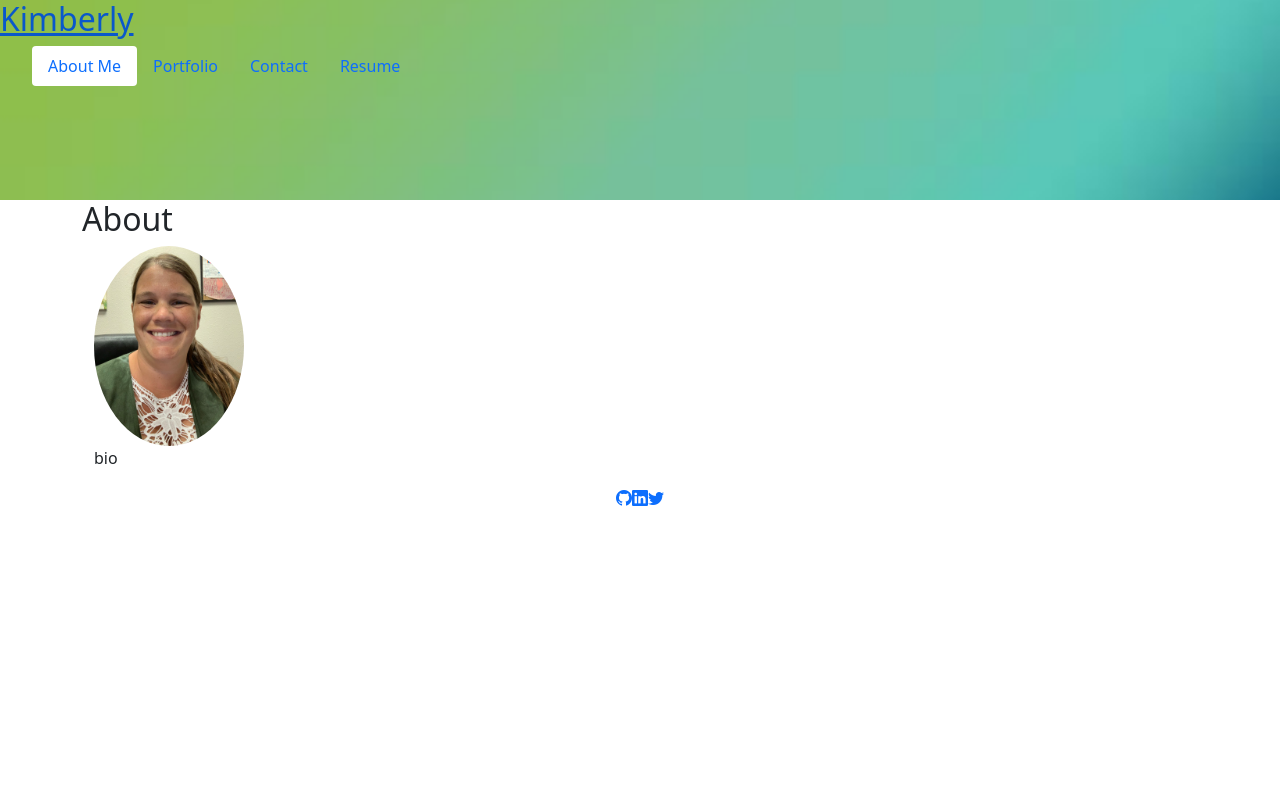
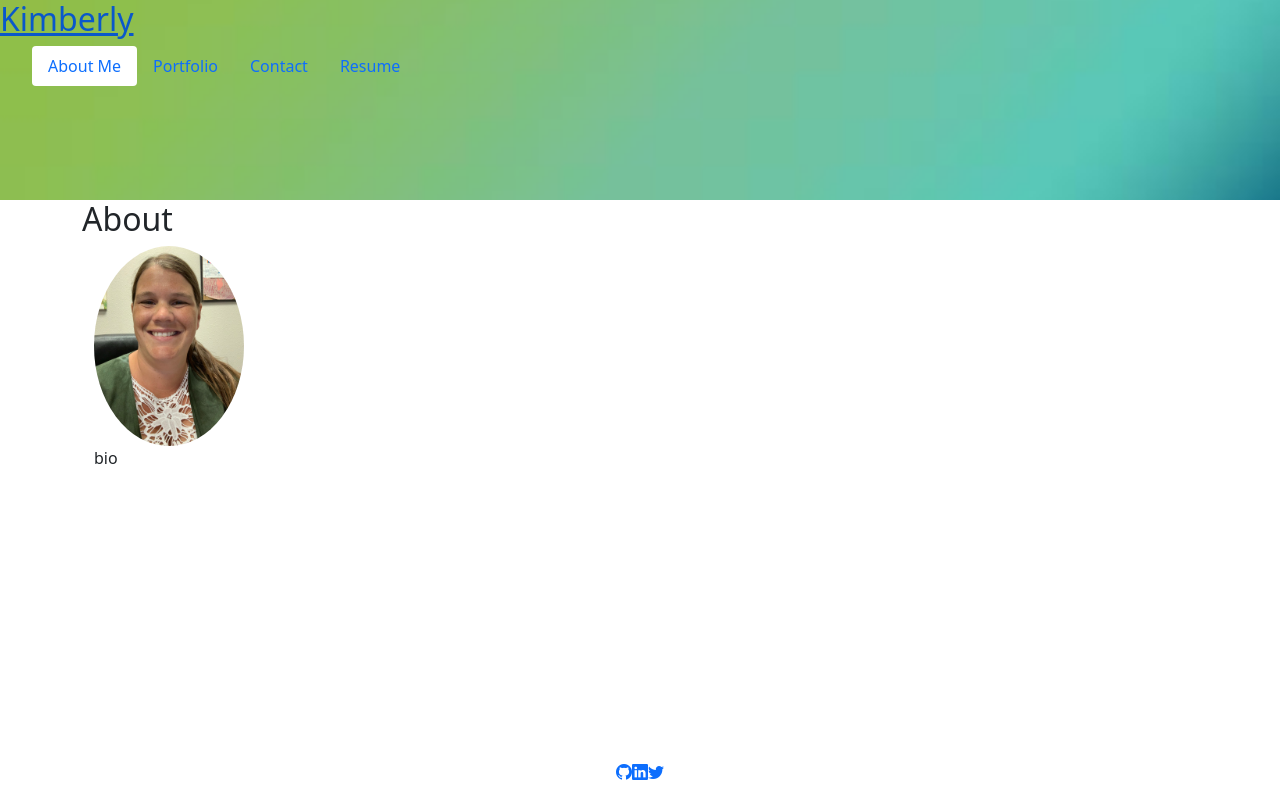
Before and after one commit to kimberlyamaya/krafty-kimberly, a React (Create React App) app: page / in a window 1280 px wide. Built offline with nearby package versions, Linux system fonts and the light colour scheme.

Commit message:
footer is now staying at bottom of page

```diff
--- a/src/components/PageContainer.js
+++ b/src/components/PageContainer.js
@@ -28,7 +28,7 @@ function PageContainer() {
   const handlePageChange = (page) => setCurrentPage(page)
 
   return (
-    <div>
+    <div id='page-container'>
       <Nav currentPage={currentPage} handlePageChange={handlePageChange}></Nav>
       <section>
       {renderPage()}
--- a/src/components/pages/Foot.js
+++ b/src/components/pages/Foot.js
@@ -3,7 +3,8 @@ import React from 'react'
 function Foot() {
     return (
         <footer>
-            <div className='d-flex justify-content-center px-2'>
+            {/* <div className='d-flex justify-content-center align-items-end px-2'> */}
+            <div>
                 <a href='https://github.com/kimberlyamaya' target='_blank' rel='noreferrer noopener'>
                     <i className="bi bi-github"></i>
                 </a>
--- a/src/index.css
+++ b/src/index.css
@@ -7,9 +7,29 @@ body {
   -moz-osx-font-smoothing: grayscale;
 }
 
+*,
+*:before,
+*:after {
+  box-sizing: inherit;
+}
+
+#page-container {
+  position: relative;
+  min-height: 100vh;
+}
+
+.container {
+  padding-bottom: 2.5rem;
+}
+
 code {
   font-family: source-code-pro, Menlo, Monaco, Consolas, 'Courier New',
     monospace;
+}
+
+html {
+  height: 100%;
+  box-sizing: border-box;
 }
 
 .nav-list {
@@ -35,3 +55,11 @@ code {
 .project-cards:hover{
   opacity: 0.7;
 }
+
+footer {
+  position: absolute;
+  bottom: 0;
+  text-align: center;
+  width: 100%;
+  height: 2.5rem;
+}
```
